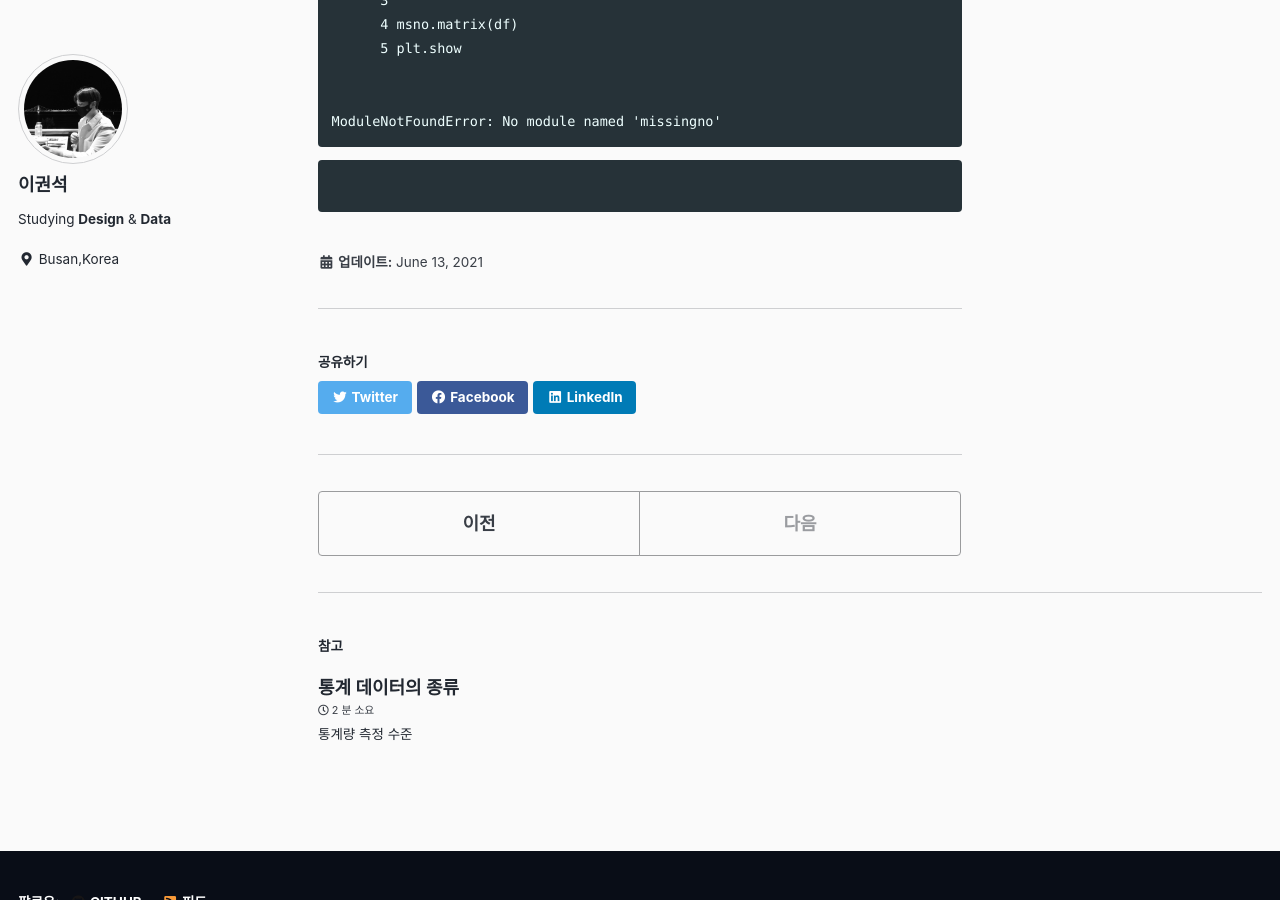
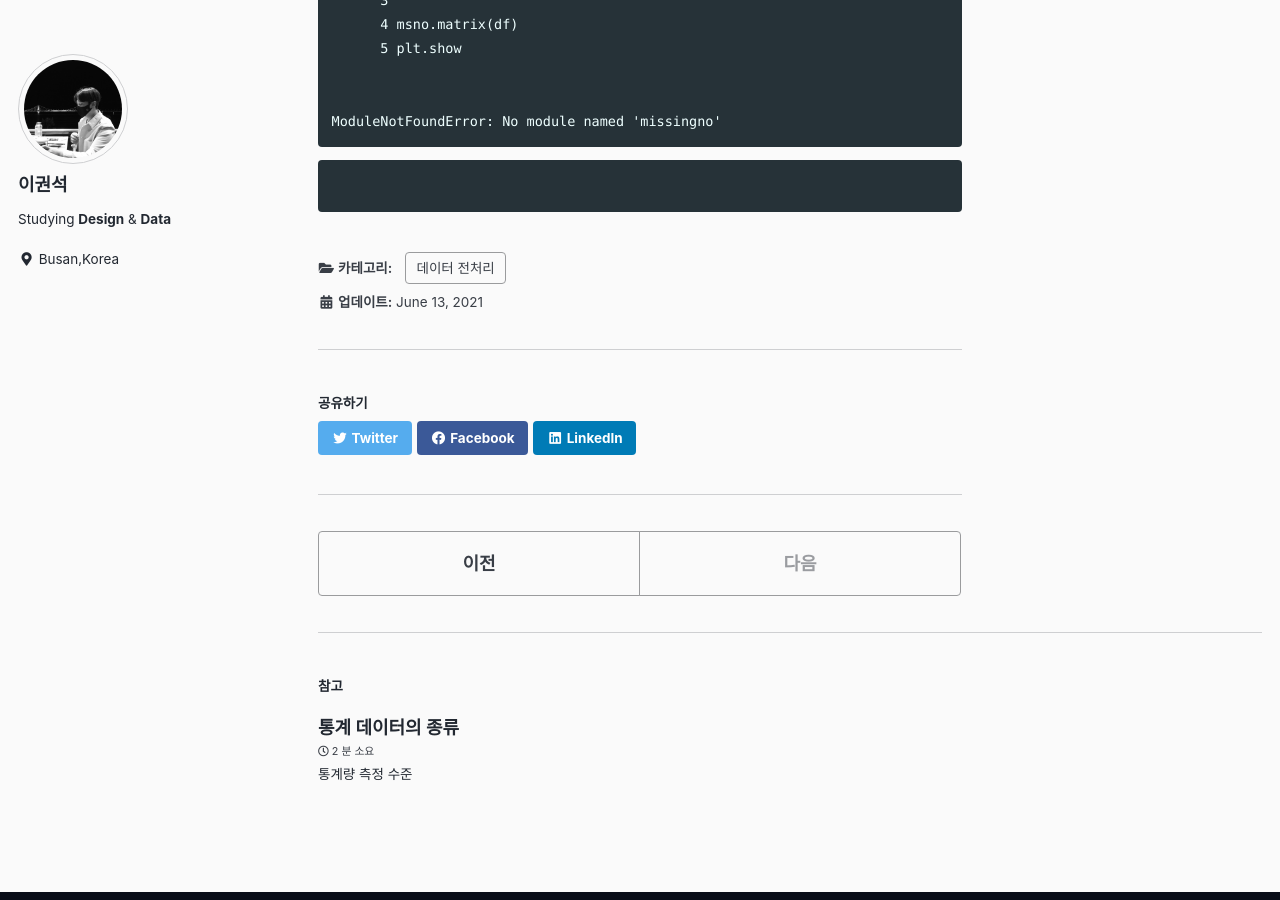
Before and after one commit to LEEGWONSEOK/LEEGWONSEOK.github.io, a Jekyll site: the page built from _posts/2021-06-13-missingno.md, in a window 1280 px wide and 900 px high, scrolled down 2844 px. Built offline with Jekyll 4.4.1, drawn with Linux system fonts in a browser that asks for light colours; cached includes are drawn as plain includes.

Commit message:
Update 2021-06-13-missingno.md

```diff
--- a/_posts/2021-06-13-missingno.md
+++ b/_posts/2021-06-13-missingno.md
@@ -1,6 +1,8 @@
 ---
 layout: single
 title: "[데이터 전처리] missingno 패키지"
+categories:
+  - 데이터 전처리
 ---
 
 
```
